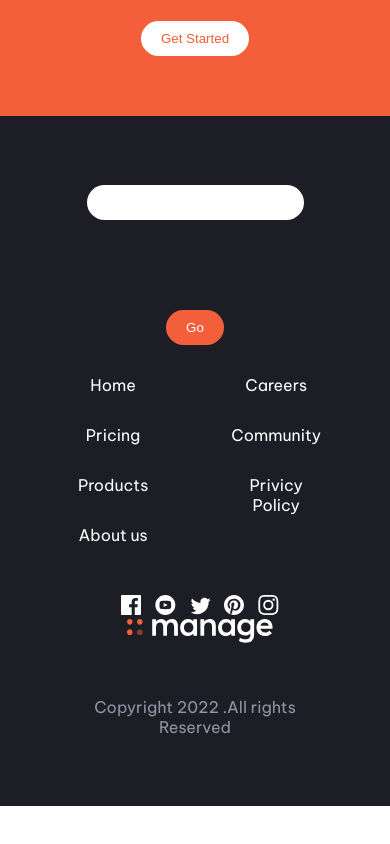
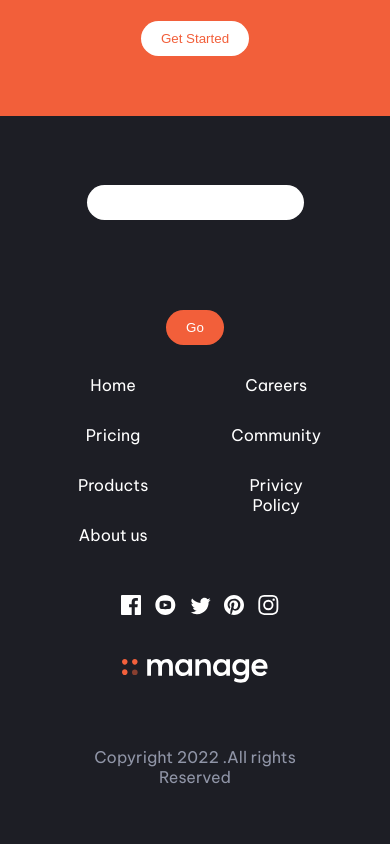
Before and after one commit to AhmaadAlharbi/Manage-front-end-mentor-challenge, a plain HTML site: page index.html in a window 390 px wide. Shown: the part 2977-3821 px from the top of the page. Before the commit the page ends 3783 px from the top, so only its background shows below. Drawn offline with Linux system fonts and the light colour scheme.

Commit message:
fix footer img margin in media qurey

```diff
--- a/style.css
+++ b/style.css
@@ -397,4 +397,7 @@ footer p {
     grid-column: 1/5;
     grid-row: 4;
   }
+  footer .col1 .footer-logo {
+    margin: 40px 0;
+  }
 }
```
